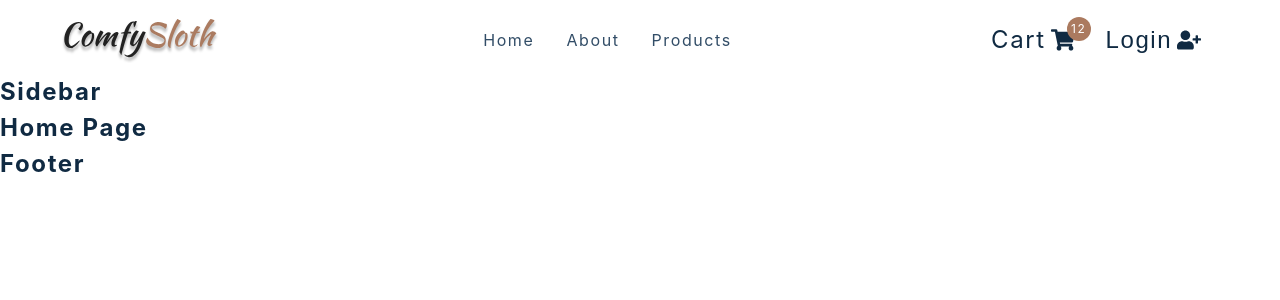
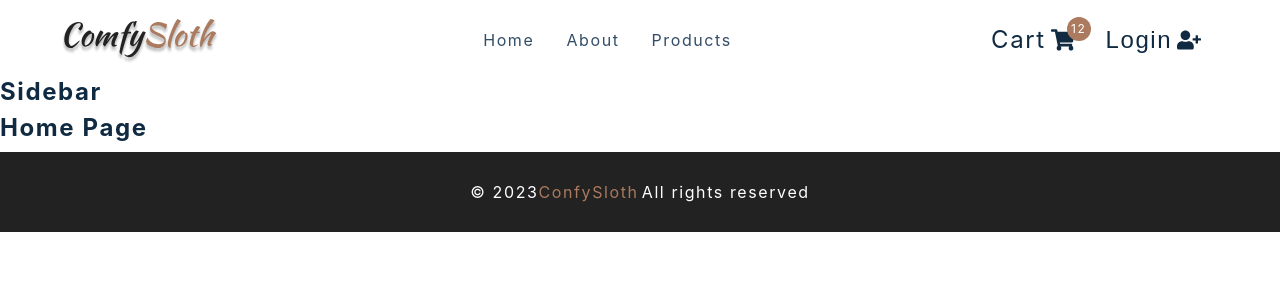
Before and after one commit to jaomateus/e-commerce-project, a React (Create React App) app: page / in a window 1280 px wide. Shown: the top 300 px of the page. Built offline with nearby package versions, Linux system fonts and the light colour scheme; the HTML template or start-up script is replaced by a standard one.

Commit message:
implement footer

```diff
--- a/src/components/Footer.js
+++ b/src/components/Footer.js
@@ -1,8 +1,17 @@
-import React from 'react'
-import styled from 'styled-components'
+import React from "react";
+import styled from "styled-components";
+
 const Footer = () => {
-  return <h4>footer</h4>
-}
+  return (
+    <Wrapper>
+      <h5>
+        &copy; {new Date().getFullYear()}
+        <span>ConfySloth</span>
+      </h5>
+      <h5>All rights reserved</h5>
+    </Wrapper>
+  );
+};
 
 const Wrapper = styled.footer`
   height: 5rem;
@@ -26,6 +35,6 @@
   @media (min-width: 776px) {
     flex-direction: row;
   }
-`
+`;
 
-export default Footer
+export default Footer;
```
